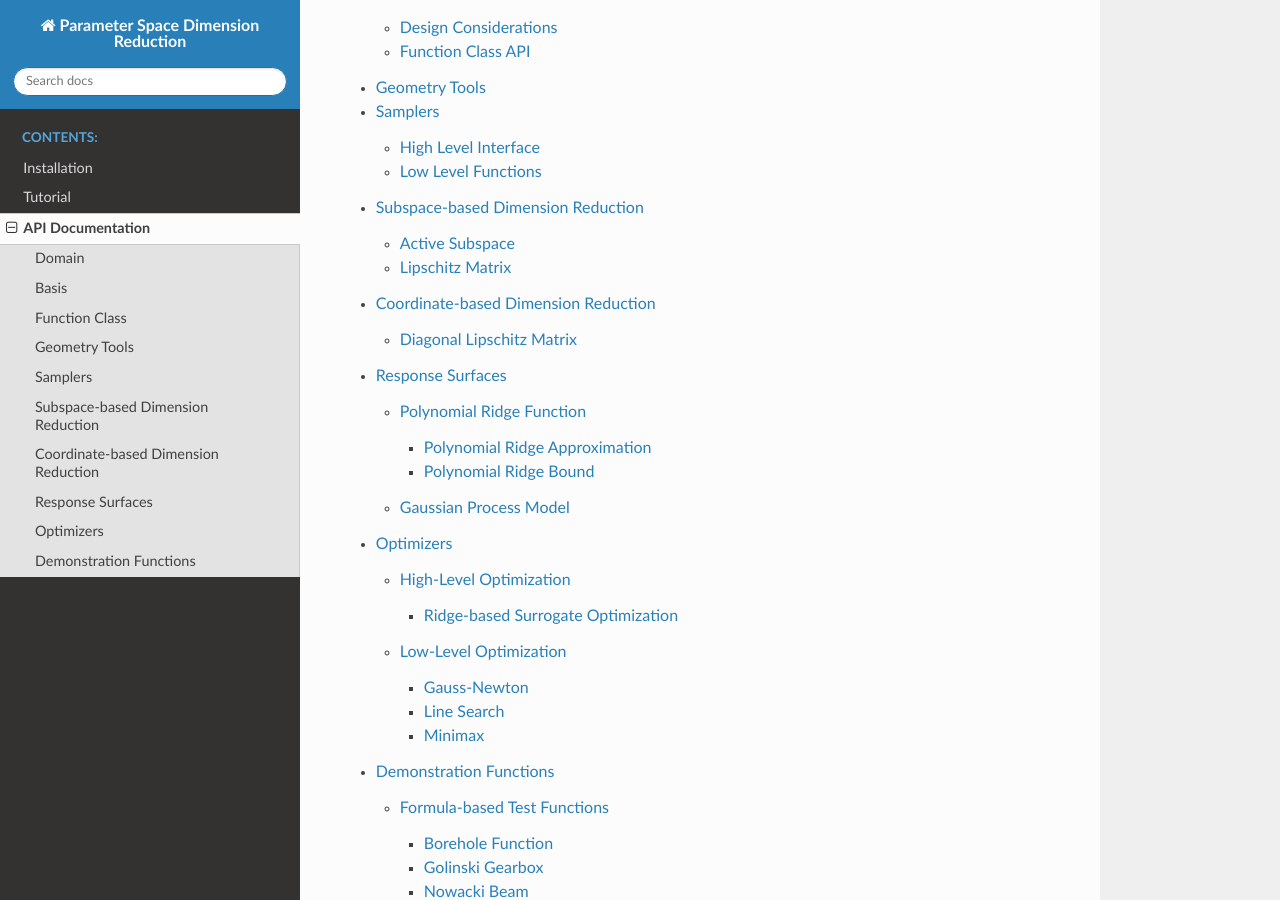
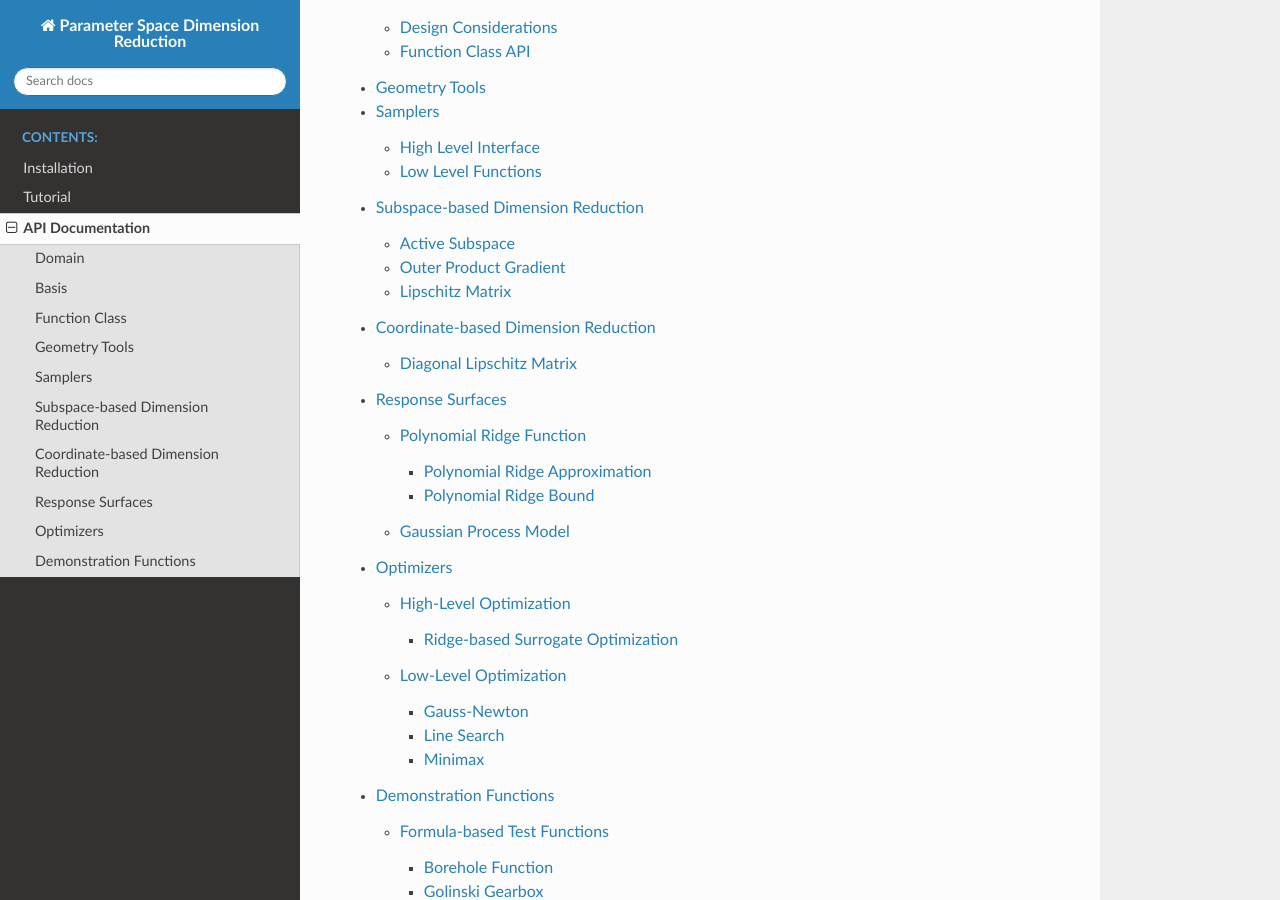
Before and after one commit to jeffrey-hokanson/PSDR, a Sphinx documentation site: the page built from docs/source/api.rst, in a window 1280 px wide and 900 px high, scrolled down 504 px. Built offline with Sphinx 7.4.7 and the Read the Docs theme 2.0.0, drawn with Linux system fonts in a browser that asks for light colours.

Commit message:
Added OPG to documentation

```diff
--- a/docs/source/subspace.rst
+++ b/docs/source/subspace.rst
@@ -13,6 +13,14 @@
 ===============
 
 .. autoclass:: psdr.ActiveSubspace
+	:members: fit
+
+
+Outer Product Gradient
+======================
+
+.. autoclass:: psdr.OuterProductGradient
+	:members: fit
 
 
 Lipschitz Matrix
```
